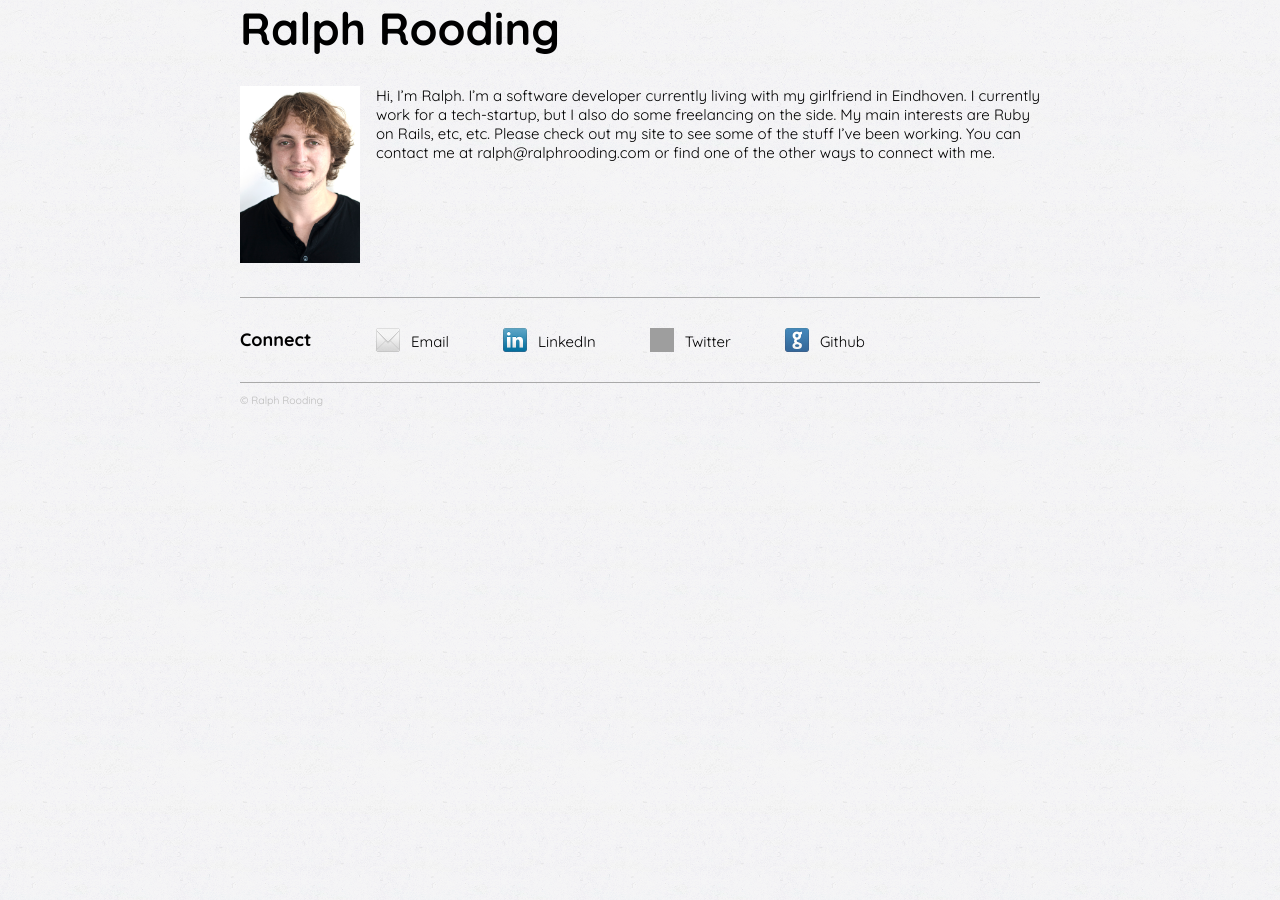
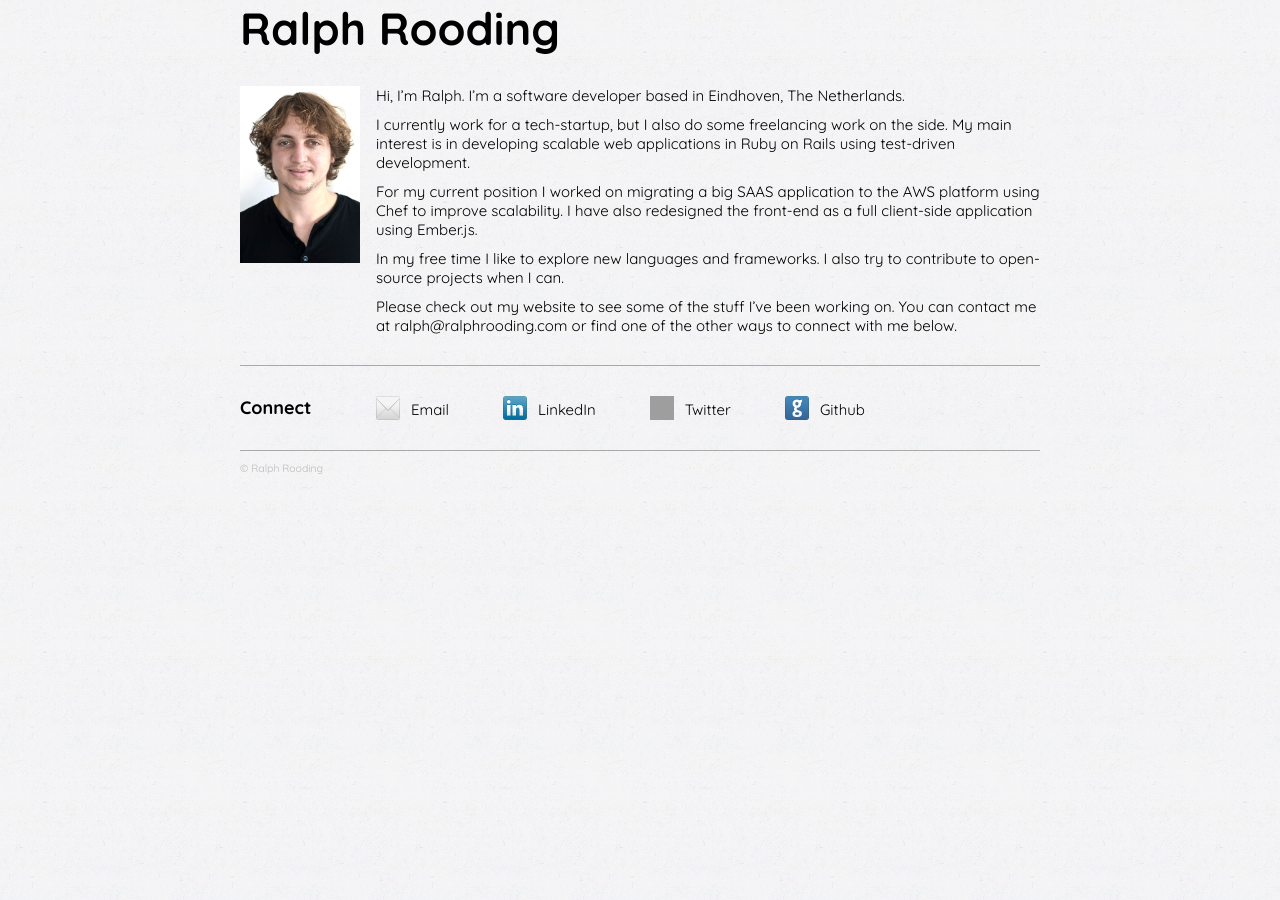
Before and after one commit to rrooding/ralphrooding.com, a Jekyll site: the page built from index.html, in a window 1280 px wide. Built offline with Jekyll 4.4.1, drawn with Linux system fonts in a browser that asks for light colours; nearby versions of some CDN libraries; Markdown is read by kramdown in place of the engine named in the settings; grey boxes are pictures that could not be loaded.

Commit message:
Improved intro text

```diff
--- a/css/main.css
+++ b/css/main.css
@@ -39,6 +39,18 @@ footer {
 
 .profile-photo {
   width: 100%;
+}
+
+.intro {
+  margin: 0
+}
+
+.intro p {
+  margin-bottom: 10px;
+}
+
+.intro p:last-child {
+  margin-bottom: 0;
 }
 
 .connect {
--- a/index.html
+++ b/index.html
@@ -7,9 +7,28 @@ title: Ralph Rooding
   <div class="col span_2">
     <img alt="Ralph Rooding" class="profile-photo" src="/images/ralph.jpg"/>
   </div>
-  <p class="col span_10">
-    Hi, I’m Ralph. I’m a software developer currently living with my girlfriend in Eindhoven. I currently work for a tech-startup, but I also do some freelancing on the side. My main interests are Ruby on Rails, etc, etc. Please check out my site to see some of the stuff I’ve been working. You can contact me at ralph@ralphrooding.com or find one of the other ways to connect with me.
-  </p>
+
+  <section class="intro col span_10">
+    <p>
+      Hi, I’m Ralph. I’m a software developer based in Eindhoven, The Netherlands.
+    </p>
+
+    <p>
+      I currently work for a tech-startup, but I also do some freelancing work on the side. My main interest is in developing scalable web applications in Ruby on Rails using test-driven development.
+    </p>
+
+    <p>
+      For my current position I worked on migrating a big SAAS application to the AWS platform using Chef to improve scalability. I have also redesigned the front-end as a full client-side application using Ember.js.
+    </p>
+
+    <p>
+      In my free time I like to explore new languages and frameworks. I also try to contribute to open-source projects when I can.
+    </p>
+
+    <p>
+    Please check out my website to see some of the stuff I’ve been working on. You can contact me at <script type="text/javascript">eval(unescape("jfzww56%3D%5B%27%2572%2561%256c%2570%2568%27%2C%5B%27%2563%256f%256d%27%2C%27%2572%2561%256c%2570%2568%2572%256f%256f%2564%2569%256e%2567%27%5D.reverse%28%29.join%28%27.%27%29%5D.join%28%27@%27%29%3Bprtyo80%3D%5B%27ralph%27%2C%5B%27com%27%2C%27ralphrooding%27%5D.reverse%28%29.join%28%27.%27%29%5D.join%28%27@%27%29%3Bdocument.write%28prtyo80.link%28%27mai%27+%27lto%3A%27+jfzww56%29%29%3B"));</script> or find one of the other ways to connect with me below.
+    </p>
+  </section>
 </div>
 
 <section class="connect row gutters">
```
